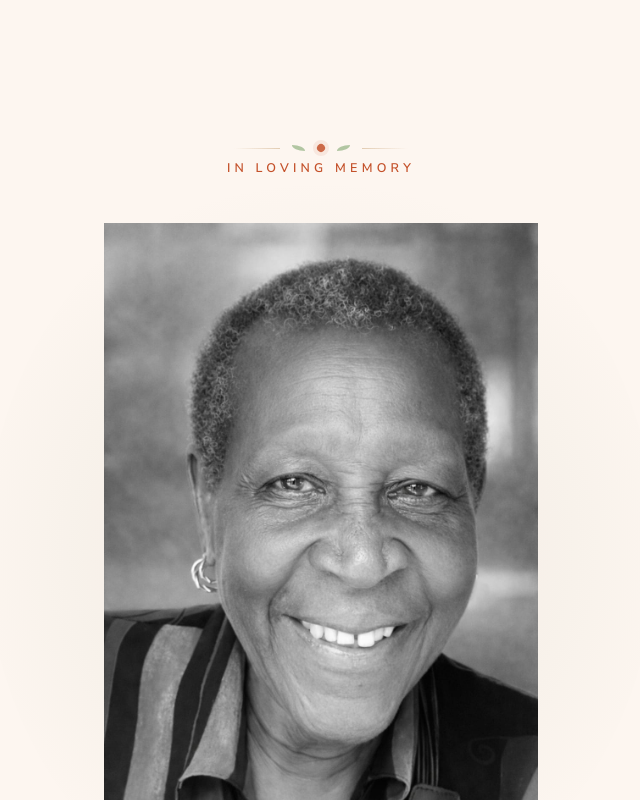
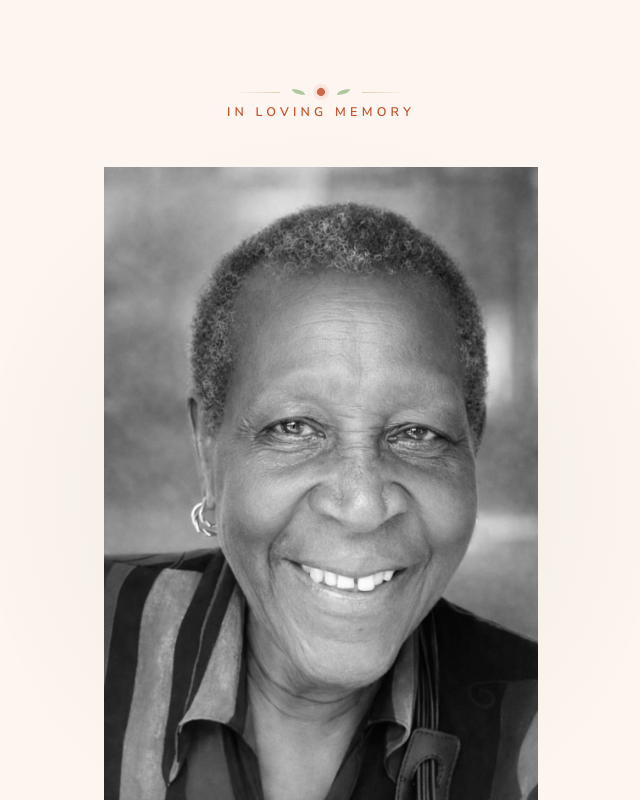
Before and after one commit to CaffeinatedCoder91/grandma, a Next.js app: page / in a window 1280 px wide. Shown: the top 800 px of the page, without its empty margins (319-959 px from the left). Built offline with nearby package versions, Linux system fonts and the light colour scheme.

Commit message:
Fix: remove min-height from ornament wrap in hero section

```diff
--- a/src/components/HeroSection.tsx
+++ b/src/components/HeroSection.tsx
@@ -23,7 +23,6 @@ const OrnamentWrap = styled.div`
   display: flex;
   justify-content: center;
   margin-bottom: 6px;
-  min-height: 64px;
 `;
 
 const PortraitWrap = styled.div`
```
Also changed, not shown: .playwright-mcp/page-2026-06-10T11-46-45-804Z.png (added), 1 other file (tests, documents, lock files or other folders).
